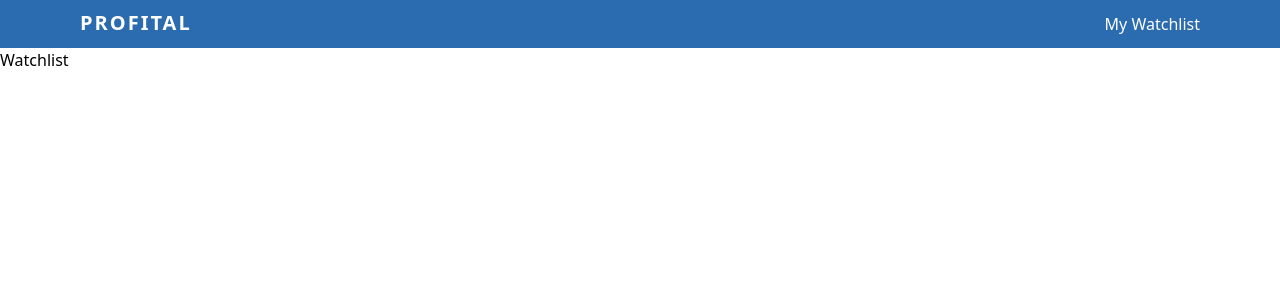
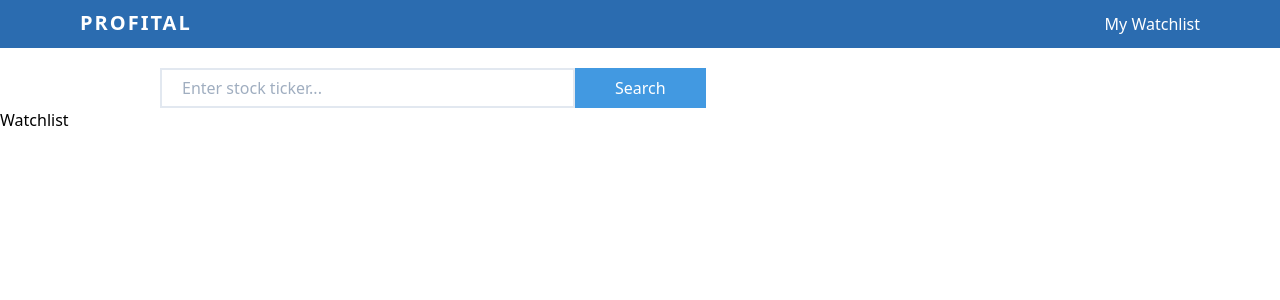
Before and after one commit to tarricsookdeo/profital, a React (Create React App) app in the folder profital-react/: page / in a window 1280 px wide. Shown: the top 300 px of the page. Built offline with nearby package versions, Linux system fonts and the light colour scheme.

Commit message:
Will begin to implement redux.

```diff
--- a/profital-react/package.json
+++ b/profital-react/package.json
@@ -11,7 +11,8 @@
     "react-redux": "^7.2.0",
     "react-router-dom": "^5.1.2",
     "react-scripts": "3.4.0",
-    "redux": "^4.0.5"
+    "redux": "^4.0.5",
+    "redux-thunk": "^2.3.0"
   },
   "scripts": {
     "start": "npm run watch:css && react-scripts start",
--- a/profital-react/src/App.js
+++ b/profital-react/src/App.js
@@ -1,6 +1,7 @@
 import React from 'react';
 import Navbar from './components/layout/Navbar';
 import Watchlist from './views/Watchlist';
+import Search from './components/SearchForm';
 import { BrowserRouter as Router, Switch, Route } from 'react-router-dom';
 
 function App() {
@@ -8,6 +9,7 @@ function App() {
     <Router>
       <div className='App'>
         <Navbar />
+        <Search />
         <Switch>
           <Route path='/' exact component={Watchlist} />
         </Switch>
--- /dev/null
+++ b/profital-react/src/components/SearchForm.js
@@ -0,0 +1,42 @@
+import React, { Component } from 'react';
+
+class Search extends Component {
+  state = {
+    text: ''
+  };
+
+  onSubmit = e => {
+    e.preventDefault();
+    if (this.state.text !== '') {
+      fetch(
+        `https://cloud.iexapis.com/v1/stock/${this.state.text}/quote?token=${process.env.REACT_APP_IEX_CLOUD_PUBLIC}`
+      )
+        .then(response => response.json())
+        .then(quote => console.log(quote));
+    }
+  };
+
+  onChange = e => this.setState({ [e.target.name]: e.target.value });
+
+  render() {
+    return (
+      <form onSubmit={this.onSubmit} className='mt-5'>
+        <div className='flex flex-row'>
+          <input
+            className='border-2 ml-40 pl-5 pr-40'
+            type='text'
+            name='text'
+            placeholder='Enter stock ticker...'
+            value={this.state.text}
+            onChange={this.onChange}
+          />
+          <button className='text-white bg-blue-500 py-2 px-10' type='submit'>
+            Search
+          </button>
+        </div>
+      </form>
+    );
+  }
+}
+
+export default Search;
--- a/profital-react/src/components/layout/Navbar.js
+++ b/profital-react/src/components/layout/Navbar.js
@@ -1,7 +1,7 @@
 import React from 'react';
 import { Link } from 'react-router-dom';
 
-function Navbar() {
+const Navbar = () => {
   return (
     <nav className='bg-blue-700 h-12'>
       <div className='flex flex-row'>
@@ -17,6 +17,6 @@ function Navbar() {
       </div>
     </nav>
   );
-}
+};
 
 export default Navbar;
--- a/profital-react/src/index.js
+++ b/profital-react/src/index.js
@@ -1,15 +1,9 @@
 import React from 'react';
 import ReactDOM from 'react-dom';
 import App from './App';
-import { createStore } from 'redux';
 import { Provider } from 'react-redux';
-import rootReducer from './reducers';
 import './assets/main.css';
-
-const store = createStore(
-  rootReducer,
-  window.__REDUX_DEVTOOLS_EXTENSION__ && window.__REDUX_DEVTOOLS_EXTENSION__()
-);
+import store from './store';
 
 ReactDOM.render(
   <Provider store={store}>
--- /dev/null
+++ b/profital-react/src/store.js
@@ -0,0 +1,15 @@
+import { createStore, applyMiddleware } from 'redux';
+import Thunk from 'redux-thunk';
+import rootReducer from './reducers';
+
+const initialState = {};
+
+const middleware = [Thunk];
+
+const store = createStore(
+  rootReducer,
+  initialState,
+  applyMiddleware(...middleware)
+);
+
+export default store;
```
Also changed, not shown: 2 other files (tests, documents, lock files or other folders).
